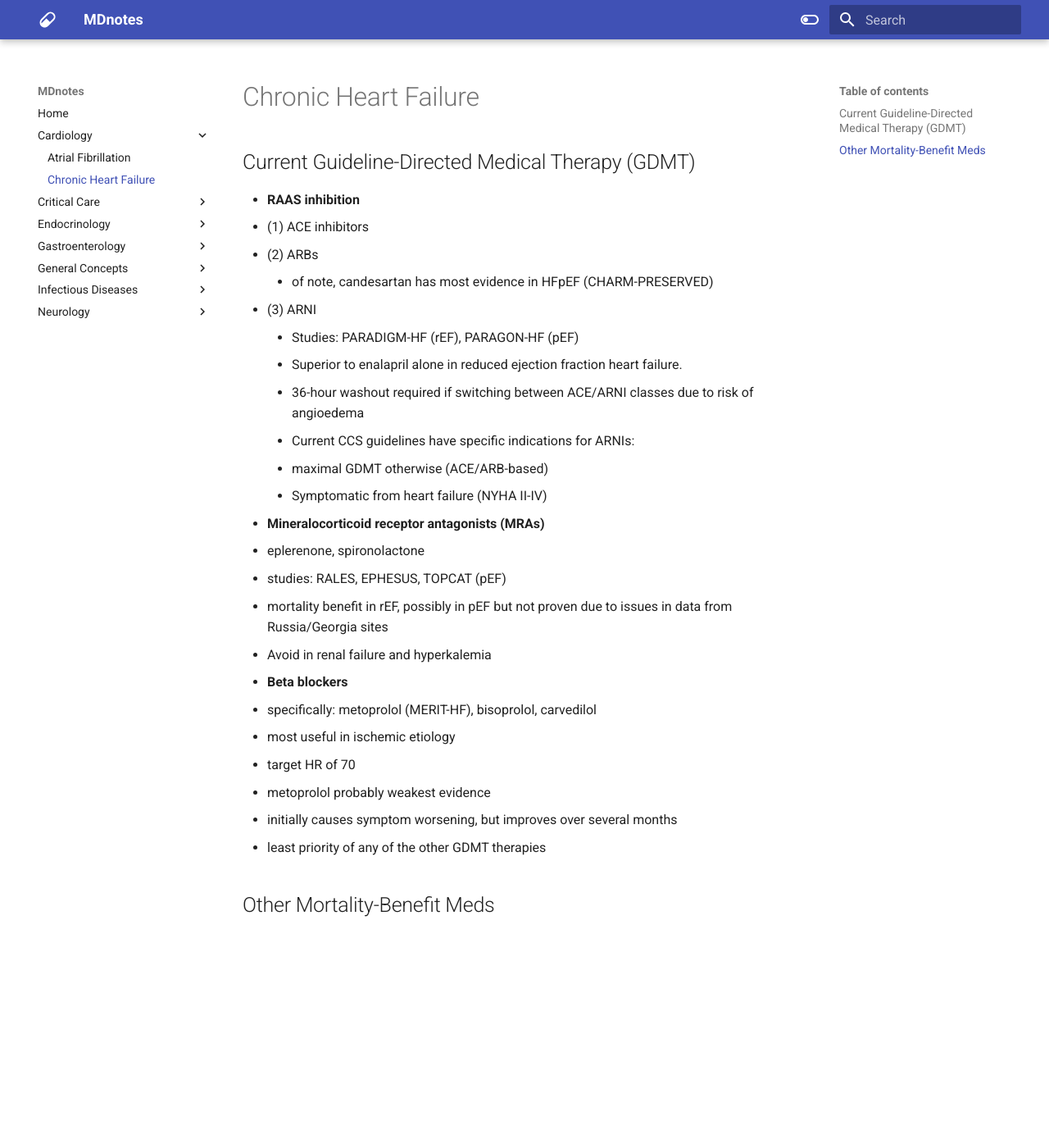
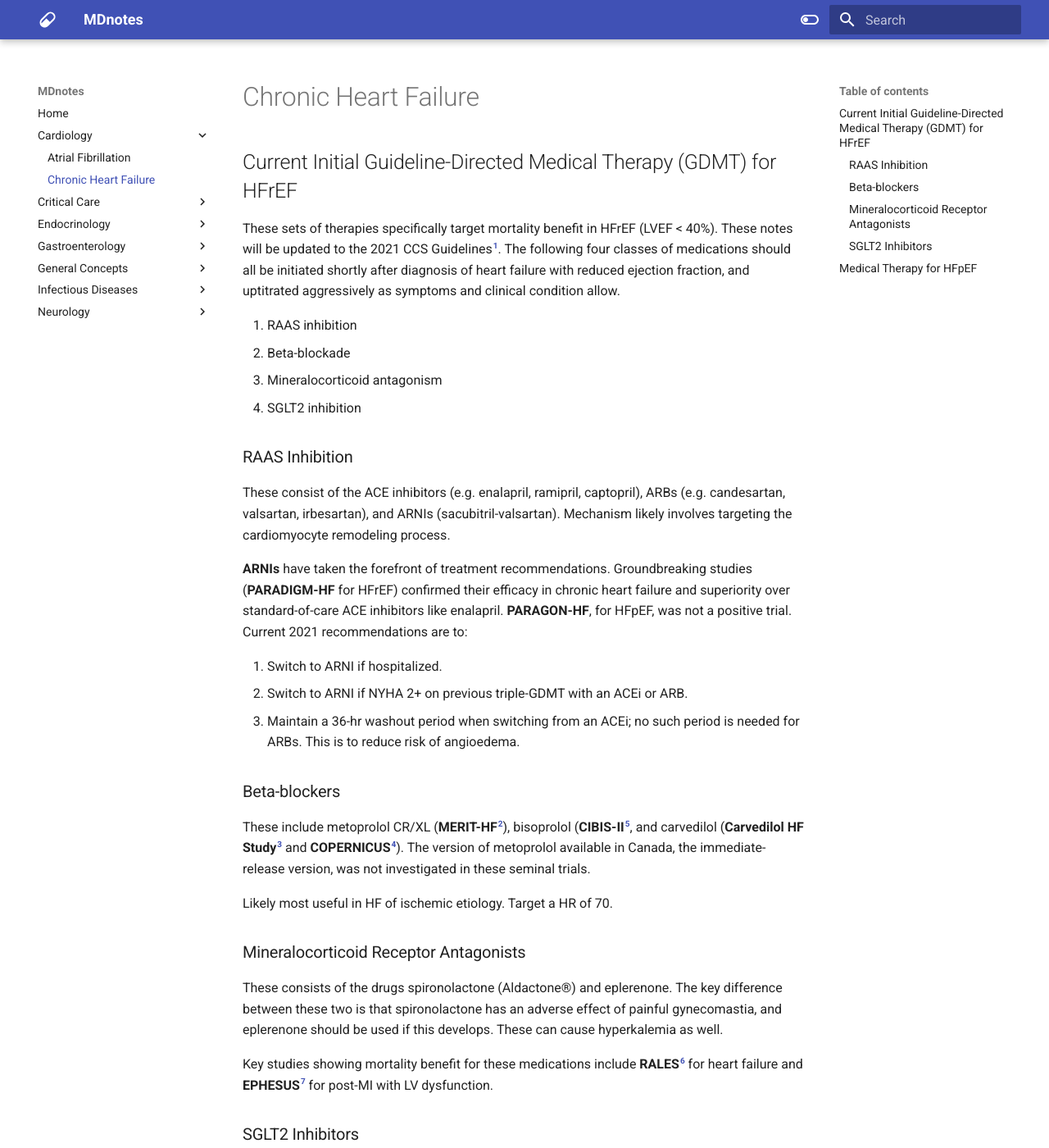
Before and after one commit to jzpero/mdnotes, an MkDocs documentation site: the page built from docs/Cardiology/Chronic Heart Failure.md, in a window 1280 px wide and 1400 px high. Shown: the whole window at 82% size. Built offline with MkDocs 1.6.1 and Material for MkDocs 9.7.7, drawn with Linux system fonts in a browser that asks for light colours; some of the changed text lies outside the part shown.

Commit message:
vault backup: 2021-04-12 21:11:52
Affected files:

"docs/Cardiology/Chronic Heart Failure.md"
"docs/Gastroenterology/Alcoholic Hepatitis.md"
mkdocs.yml

```diff
--- a/docs/Cardiology/Chronic Heart Failure.md
+++ b/docs/Cardiology/Chronic Heart Failure.md
@@ -1,33 +1,51 @@
----
-description: Specific to HF reduced EF (LVEF < 40%)
----
+# Chronic Heart Failure
+## Current Initial Guideline-Directed Medical Therapy (GDMT) for HFrEF
 
-# Chronic Heart Failure
+These sets of therapies specifically target mortality benefit in HFrEF (LVEF < 40%). These notes will be updated to the 2021 CCS Guidelines[^*]. The following four classes of medications should all be initiated shortly after diagnosis of heart failure with reduced ejection fraction, and uptitrated aggressively as symptoms and clinical condition allow.
 
-## Current Guideline-Directed Medical Therapy \(GDMT\)
+[^*]: [CCS/CHFS Heart Failure Guidelines Update: Defining a New Pharmacologic Standard of Care for Heart Failure With Reduced Ejection Fraction - Canadian Journal of Cardiology (onlinecjc.ca)](https://www.onlinecjc.ca/article/S0828-282X(21)00055-6/fulltext)
 
-* **RAAS inhibition**
-  * \(1\) ACE inhibitors
-  * \(2\) ARBs
-    * of note, candesartan has most evidence in HFpEF \(CHARM-PRESERVED\)
-  * \(3\) ARNI
-    * Studies: PARADIGM-HF \(rEF\), PARAGON-HF \(pEF\)
-    * Superior to enalapril alone in reduced ejection fraction heart failure.
-    * 36-hour washout required if switching between ACE/ARNI classes due to risk of angioedema
-    * Current CCS guidelines have specific indications for ARNIs:
-      * maximal GDMT otherwise \(ACE/ARB-based\)
-      * Symptomatic from heart failure \(NYHA II-IV\)
-* **Mineralocorticoid receptor antagonists \(MRAs\)**
-  * eplerenone, spironolactone
-  * studies: RALES, EPHESUS, TOPCAT \(pEF\)
-  * mortality benefit in rEF, possibly in pEF but not proven due to issues in data from Russia/Georgia sites
-  * Avoid in renal failure and hyperkalemia
-* **Beta blockers**
-  * specifically: metoprolol \(MERIT-HF\), bisoprolol, carvedilol
-  * most useful in ischemic etiology
-  * target HR of 70
-  * metoprolol probably weakest evidence
-  * initially causes symptom worsening, but improves over several months
-  * least priority of any of the other GDMT therapies
+1. RAAS inhibition
+2. Beta-blockade
+3. Mineralocorticoid antagonism
+4. SGLT2 inhibition
 
-## Other Mortality-Benefit Meds
+### RAAS Inhibition
+These consist of the ACE inhibitors (e.g. enalapril, ramipril, captopril), ARBs (e.g. candesartan, valsartan, irbesartan), and ARNIs (sacubitril-valsartan). Mechanism likely involves targeting the cardiomyocyte remodeling process.
+
+**ARNIs** have taken the forefront of treatment recommendations. Groundbreaking studies (**PARADIGM-HF** for HFrEF) confirmed their efficacy in chronic heart failure and superiority over standard-of-care ACE inhibitors like enalapril. **PARAGON-HF**, for HFpEF, was not a positive trial. Current 2021 recommendations are to:
+
+1. Switch to ARNI if hospitalized.
+2. Switch to ARNI if NYHA 2+ on previous triple-GDMT with an ACEi or ARB.
+3. Maintain a 36-hr washout period when switching from an ACEi; no such period is needed for ARBs. This is to reduce risk of angioedema.
+
+### Beta-blockers
+These include metoprolol CR/XL (**MERIT-HF**[^%]), bisoprolol (**CIBIS-II**[^!], and carvedilol (**Carvedilol HF Study**[^$] and **COPERNICUS**[^#]). The version of metoprolol available in Canada, the immediate-release version, was not investigated in these seminal trials.
+
+[^%]: [Effect of metoprolol CR/XL in chronic heart failure: Metoprolol CR/XL Randomised Intervention Trial in-Congestive Heart Failure (MERIT-HF) - The Lancet](https://www.thelancet.com/journals/lancet/article/PIIS0140-6736(99)04440-2/fulltext)
+[^$]: [The Effect of Carvedilol on Morbidity and Mortality in Patients with Chronic Heart Failure | NEJM](https://www.nejm.org/doi/full/10.1056/nejm199605233342101)
+[^#]: [Effect of Carvedilol on Survival in Severe Chronic Heart Failure | NEJM](https://www.nejm.org/doi/full/10.1056/NEJM200105313442201)
+[^!]: [The Cardiac Insufficiency Bisoprolol Study II (CIBIS-II): a randomised trial - The Lancet](https://www.thelancet.com/pdfs/journals/lancet/PIIS0140-6736(98)11181-9.pdf)
+
+Likely most useful in HF of ischemic etiology. Target a HR of 70.
+
+### Mineralocorticoid Receptor Antagonists
+These consists of the drugs spironolactone (Aldactone®) and eplerenone. The key difference between these two is that spironolactone has an adverse effect of painful gynecomastia, and eplerenone should be used if this develops. These can cause hyperkalemia as well.
+
+Key studies showing mortality benefit for these medications include **RALES**[^&] for heart failure and **EPHESUS**[^^] for post-MI with LV dysfunction.
+
+[^&]: [The Effect of Spironolactone on Morbidity and Mortality in Patients with Severe Heart Failure | NEJM](https://www.nejm.org/doi/full/10.1056/NEJM199909023411001)
+[^^]: [Eplerenone, a Selective Aldosterone Blocker, in Patients with Left Ventricular Dysfunction after Myocardial Infarction | NEJM](https://www.nejm.org/doi/full/10.1056/NEJMoa030207)
+
+### SGLT2 Inhibitors
+These medications have taken the nephrology and cardiology world by storm in the setting of CKD and HF. They serve double-duty as oral antihyperglycemics in diabetic patients and should be strongly considered in that setting.
+
+- **Canagliflozin** (Invokana)
+- **Empagliflozin** (Jardiance)
+- **Dapagliflozin** (Farxiga)
+
+## Medical Therapy for HFpEF
+No medications have had a clear positive impact on mortality in HFpEF. The disease is strongly linked to its underlying predisposing conditions, and optimization of these is likely to provide the best benefit. However, the following may be the best therapy for HFpEF:
+
+1. **Candesartan** which showed a hospitalization benefit in CHARM-Preserved.
+2. **Spironolactone** which showed a hospitalization benefit in TOPCAT. There may be a mortality benefit here as well, but issues with Russian/Georgian data in the trial preclude a clear statement of benefit.
--- a/mkdocs.yml
+++ b/mkdocs.yml
@@ -30,7 +30,8 @@ theme:
         name: Switch to light mode
 
 plugins:
-  - search
+  - search:
+      prebuild_index: true
 
 markdown_extensions:
   - smarty
```
Also changed, not shown: docs/Gastroenterology/Alcoholic Hepatitis.md (+1 -1 lines).
